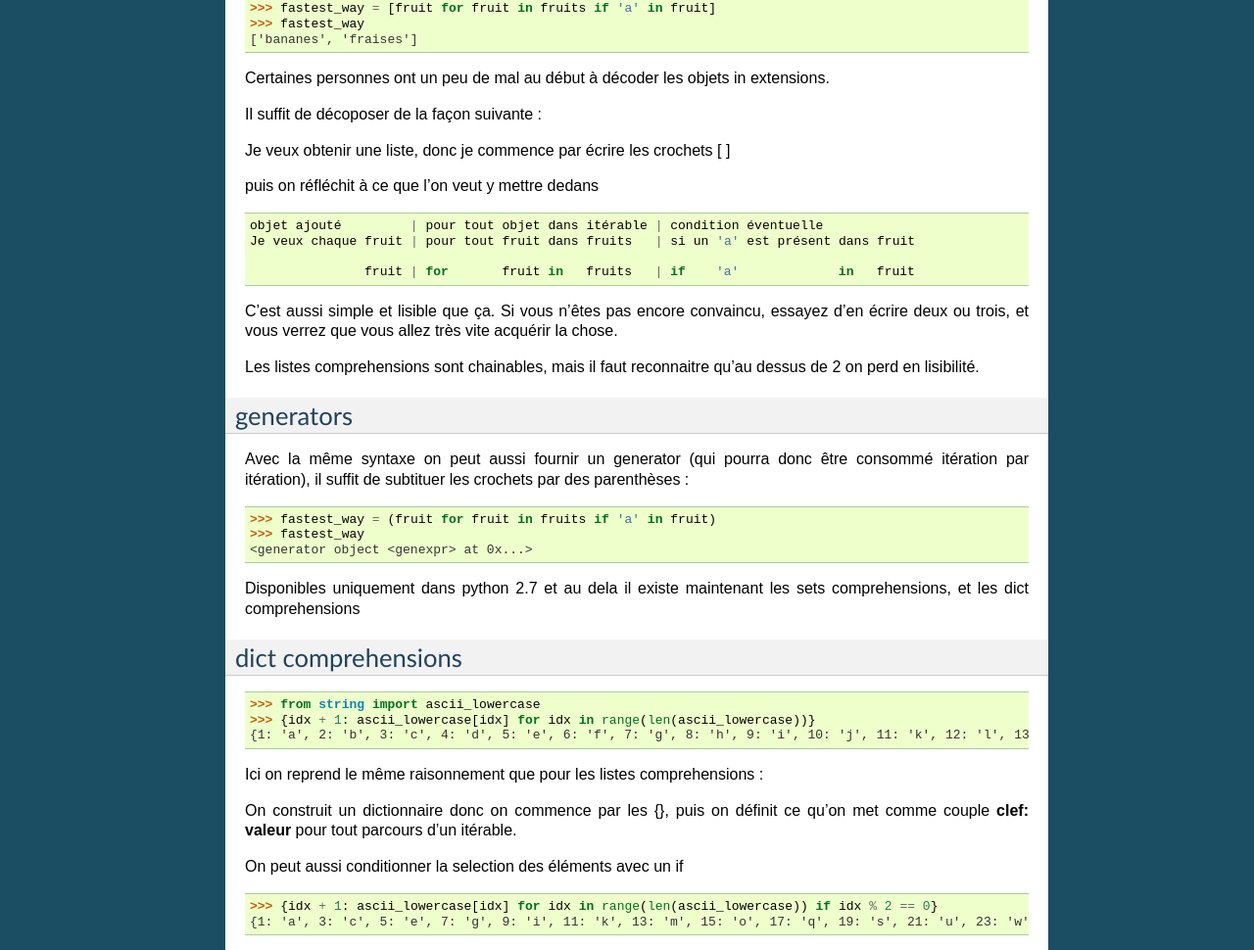
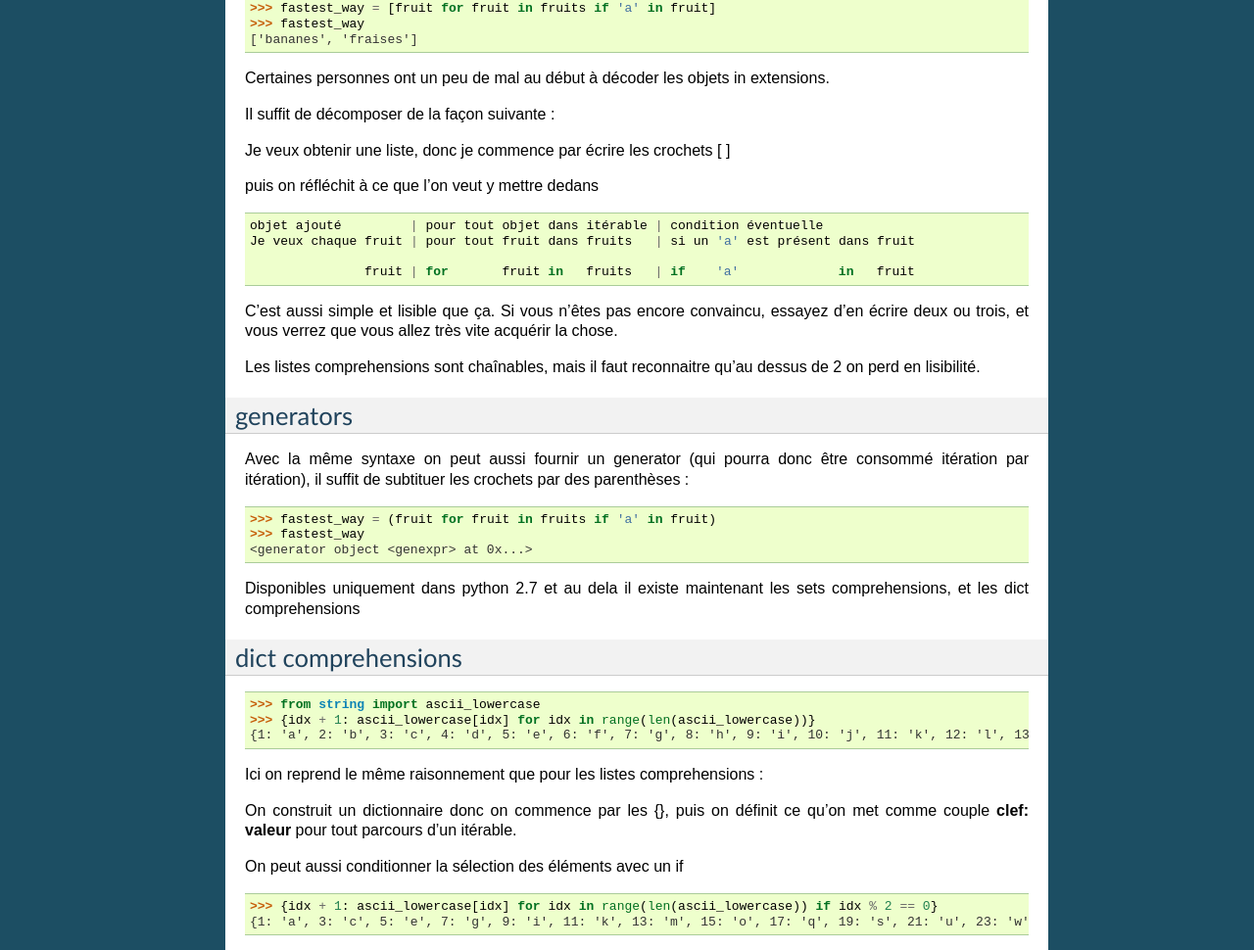
Before and after one commit to jpcw/formation, a Sphinx documentation site: the page built from docs/source/chapters/data_structures/in_ext.rst, in a window 1280 px wide. Shown: the part 552-1522 px from the top of the page at 98% size. Built offline with Sphinx 7.4.7, drawn with Linux system fonts in a browser that asks for light colours.

Commit message:
typo + accents

```diff
--- a/docs/source/chapters/data_structures/in_ext.rst
+++ b/docs/source/chapters/data_structures/in_ext.rst
@@ -37,7 +37,7 @@ En fait il y a une méthode bien plus rapide à l'écriture, mais aussi à l'ex
 
 Certaines personnes ont un peu de mal au début à décoder les objets in extensions.
 
-Il suffit de décoposer de la façon suivante :
+Il suffit de décomposer de la façon suivante :
 
 Je veux obtenir une liste, donc je commence par écrire les crochets [ ]
 
@@ -51,7 +51,7 @@ puis on réfléchit à ce que l'on veut y mettre dedans ::
 
 C'est aussi simple et lisible que ça. Si vous n'êtes pas encore convaincu, essayez d'en écrire deux ou trois, et vous verrez que vous allez très vite acquérir la chose.
 
-Les listes comprehensions sont chainables, mais il faut reconnaitre qu'au dessus de 2 on perd en lisibilité.
+Les listes comprehensions sont chaînables, mais il faut reconnaitre qu'au dessus de 2 on perd en lisibilité.
 
 .. index:: generator expresion
 
@@ -84,7 +84,7 @@ Ici on reprend le même raisonnement que pour les listes comprehensions :
 
 On construit un dictionnaire donc on commence par les {}, puis on définit ce qu'on met comme couple **clef: valeur** pour tout parcours d'un itérable.
 
-On peut aussi conditionner la selection des éléments avec un if
+On peut aussi conditionner la sélection des éléments avec un if
 
 .. code:: python
 
```
